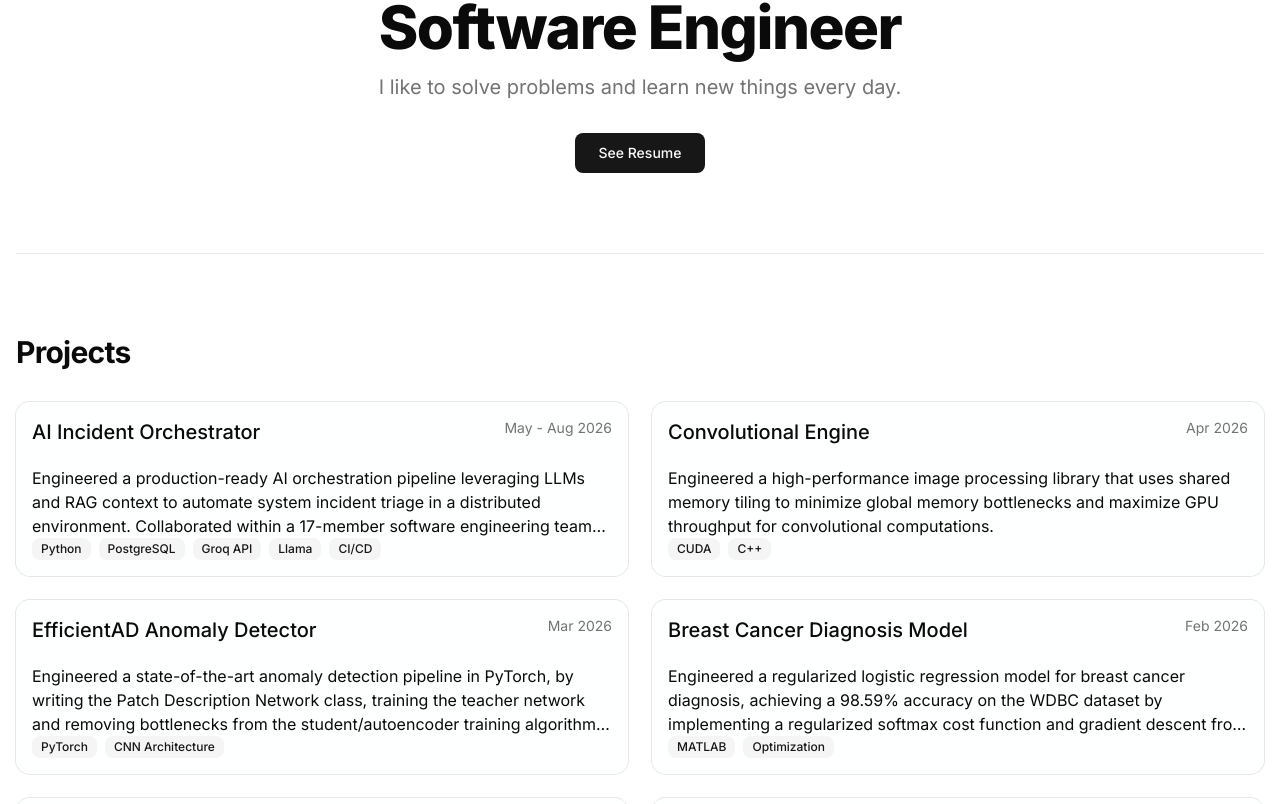
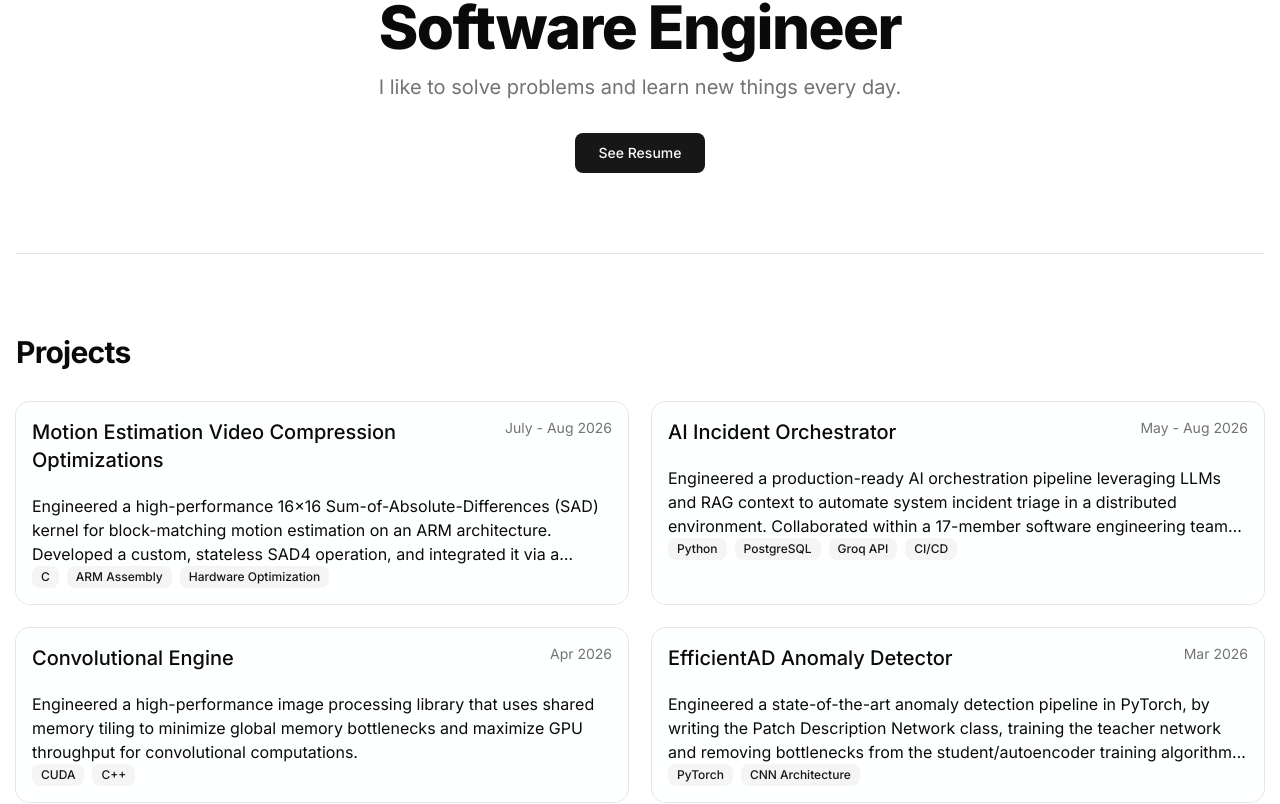
Before and after one commit to liamtannerr/liamtannerr.github.io, a Next.js app: page / in a window 1280 px wide. Shown: the part 408-1212 px from the top of the page. Built offline with nearby package versions, Linux system fonts and the light colour scheme.

Commit message:
added motion estimation project

```diff
--- a/app/page.tsx
+++ b/app/page.tsx
@@ -97,10 +97,17 @@ export default function Home() {
 
   const projects = [
     {
+      title: "Motion Estimation Video Compression Optimizations",
+      date: "July - Aug 2026",
+      description: "Engineered a high-performance 16x16 Sum-of-Absolute-Differences (SAD) kernel for block-matching motion estimation on an ARM architecture. Developed a custom, stateless SAD4 operation, and integrated it via a patched QEMU emulator and inline assembly. Achieved an 11.89x execution speedup using the custom opcode and a peak 34.93x speedup by implementing an ARM NEON SIMD vectorization pipeline.",
+      tech: ["C", "ARM Assembly", "Hardware Optimization"],
+      link: "https://github.com/BenJTowers/motion_estimation/blob/main/report/SAD_Optimizations_for_Motion_Estimation.pdf",
+    },
+    {
       title: "AI Incident Orchestrator",
       date: "May - Aug 2026",
       description: "Engineered a production-ready AI orchestration pipeline leveraging LLMs and RAG context to automate system incident triage in a distributed environment. Collaborated within a 17-member software engineering team utilizing automated test harnesses and GitHub Actions CI/CD to validate system stability.",
-      tech: ["Python", "PostgreSQL", "Groq API", "Llama", "CI/CD"],
+      tech: ["Python", "PostgreSQL", "Groq API", "CI/CD"],
       link: null,
     },
     {
@@ -293,7 +300,7 @@ export default function Home() {
                           rel="noopener noreferrer"
                           className={buttonVariants({ variant: "default" })}
                         >
-                          View Source Code
+                          View Source
                         </Link>
                       </div>
                     )}
```
Also changed, not shown: 1 other file (tests, documents, lock files or other folders).
